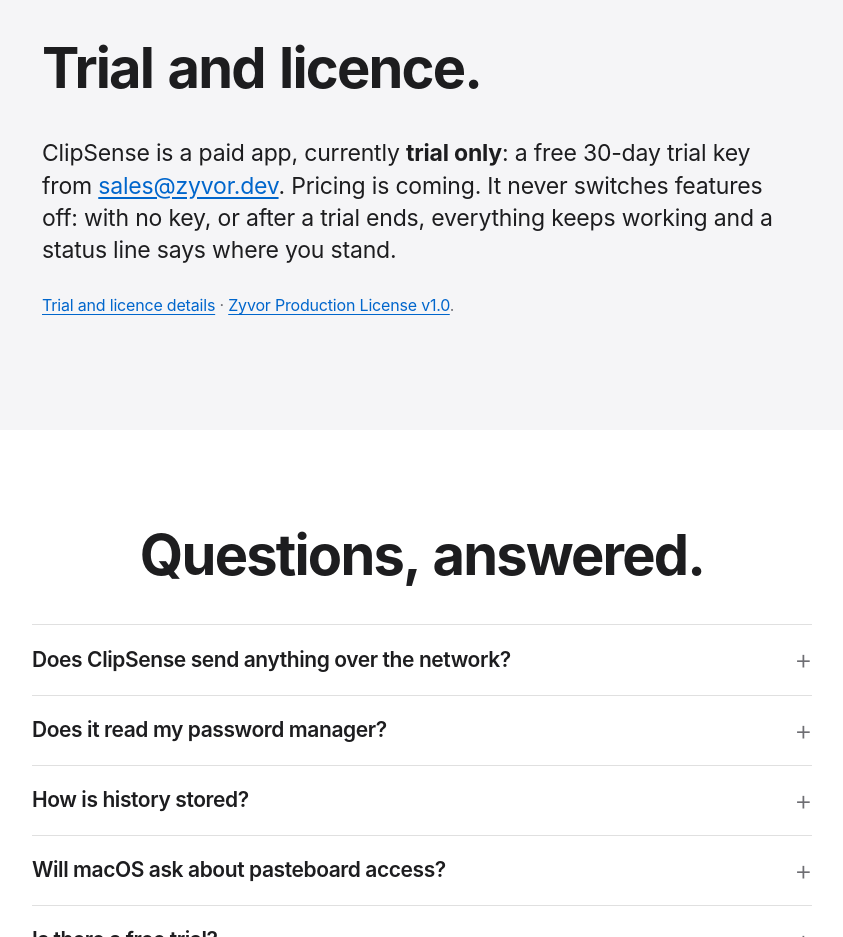
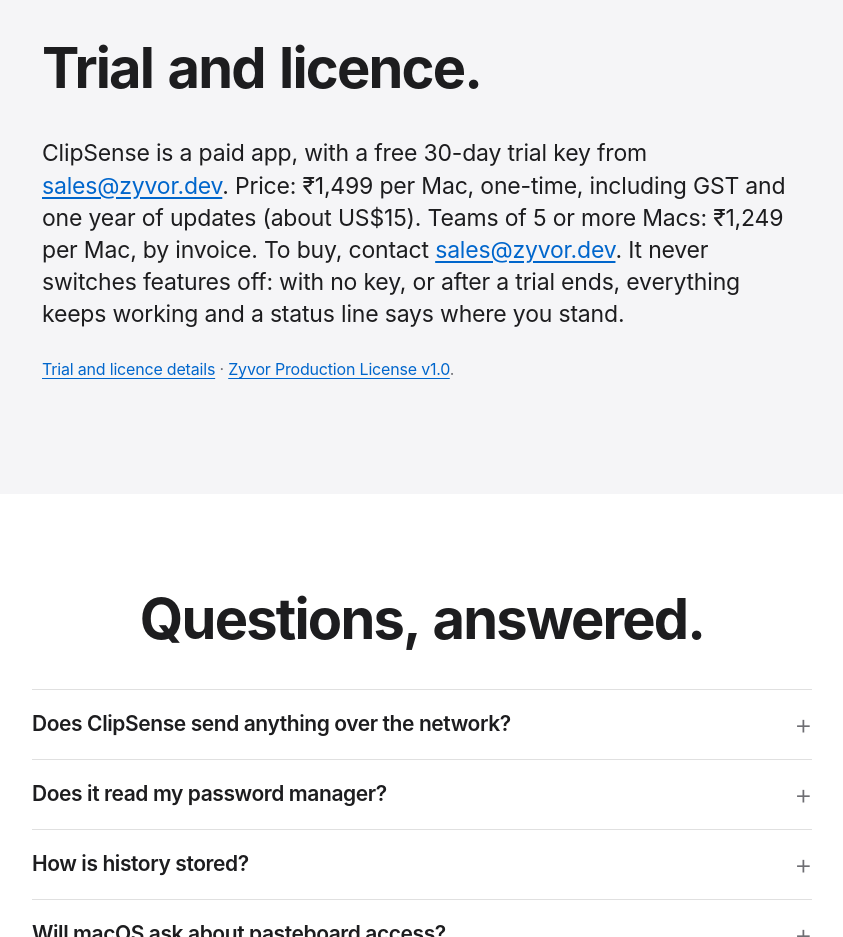
Before and after one commit to zyvorai/clipsense, a plain HTML site: page site/index.html in a window 1280 px wide. Shown: the part 6840-7777 px from the top of the page, without its empty margins (218-1061 px from the left). Drawn offline with Linux system fonts and the light colour scheme.

Commit message:
Publish price-book prices on site, README and docs
Replace 'prices not published / coming soon' with the price-book list price (INR incl. GST, US$ derived) and the Team price (minimum 5 Macs, invoiced). Trial wording was already present.

Co-Authored-By: Claude Sonnet 5.5 <noreply@anthropic.com>

```diff
--- a/site/index.html
+++ b/site/index.html
@@ -65,7 +65,7 @@
 <section class="pricing" id="licence" aria-labelledby="pricing-h">
   <div class="inner">
   <h2 id="pricing-h" style="text-align:left">Trial and licence.</h2>
-  <p class="lead">ClipSense is a paid app, currently <strong>trial only</strong>: a free 30-day trial key from <a href="mailto:sales@zyvor.dev?subject=ClipSense%20trial%20key">sales@zyvor.dev</a>. Pricing is coming. It never switches features off: with no key, or after a trial ends, everything keeps working and a status line says where you stand.</p>
+  <p class="lead">ClipSense is a paid app, with a free 30-day trial key from <a href="mailto:sales@zyvor.dev?subject=ClipSense%20trial%20key">sales@zyvor.dev</a>. Price: ₹1,499 per Mac, one-time, including GST and one year of updates (about US$15). Teams of 5 or more Macs: ₹1,249 per Mac, by invoice. To buy, contact <a href="mailto:sales@zyvor.dev?subject=ClipSense%20licence">sales@zyvor.dev</a>. It never switches features off: with no key, or after a trial ends, everything keeps working and a status line says where you stand.</p>
   <p class="fine"><a href="https://github.com/zyvorai/clipsense/blob/main/docs/LICENSING.md">Trial and licence details</a> · <a href="https://github.com/zyvorai/clipsense/blob/main/LICENSE">Zyvor Production License v1.0</a>.</p>
   </div>
 </section>
@@ -78,7 +78,7 @@
 <details><summary>Will macOS ask about pasteboard access?</summary><p>It may. macOS can show &ldquo;Allow paste from other apps&rdquo; the first time an app reads the pasteboard without a paste. The Welcome window explains it first. If you deny it, ClipSense stops reading and says so; nothing is switched off by licensing.</p></details>
 <details><summary>Is there a free trial?</summary><p>Yes: a free 30-day trial key from sales@zyvor.dev. Without a key everything still works.</p></details>
 <details><summary>What happens without a key, or when a trial ends?</summary><p>Nothing is disabled. A status line shows where your licence stands.</p></details>
-<details><summary>How much does it cost?</summary><p>Pricing is coming. For now it is trial only; write to sales@zyvor.dev if you want to be told when licences open.</p></details>
+<details><summary>How much does it cost?</summary><p>Price: ₹1,499 per Mac, one-time, including GST and one year of updates (about US$15). Teams of 5 or more Macs: ₹1,249 per Mac, by invoice. Write to sales@zyvor.dev to buy.</p></details>
 <details><summary>Are the screenshots real?</summary><p>They are the real app windows rendered with invented sample data and fake secrets, not captures of anyone's clipboard.</p></details>
 <details><summary>Which macOS versions?</summary><p>macOS 27 or later, Apple silicon.</p></details>
   <p class="fine" style="margin-top:1.2rem"><b>Early release.</b> Beyond its automated self-tests, the interactive click-through, the macOS pasteboard-access prompt, VoiceOver and a clean-Mac install have not been tested by us.</p>
```
Also changed, not shown: 3 other files.
